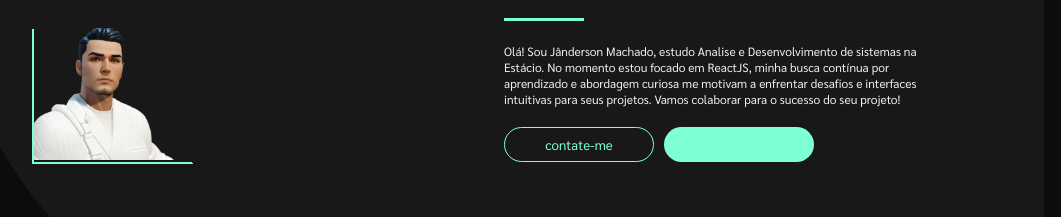
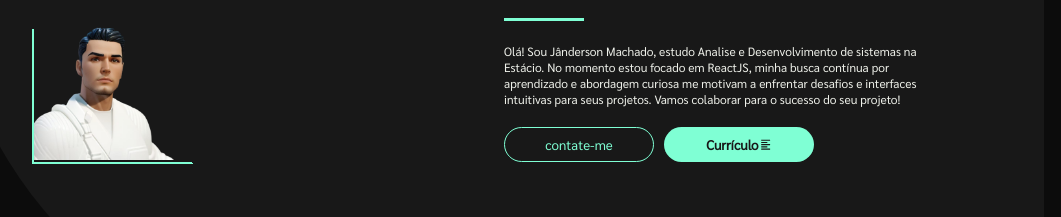
Before and after one commit to jotaMch/Portfolio_Jm, a React (Vite) app: page / in a window 1280 px wide. Shown: the part 923-1140 px from the top of the page, without its empty margins (146-1207 px from the left). Built offline with nearby package versions, Linux system fonts and the light colour scheme.

Commit message:
atualizando icon

```diff
--- a/src/components/About.jsx
+++ b/src/components/About.jsx
@@ -28,11 +28,12 @@ function About() {
                                         contate-me
                                     </button>
                                     <button class="button__curriculo">
-
+                                        <a href={CvDocx} >
+                                            <div class="text">Currículo< BiAlignLeft /></div>
                                             <span class="icon">
                                                 <svg xmlns="http://www.w3.org/2000/svg" aria-hidden="true" role="img" width="2em" height="2em" preserveAspectRatio="xMidYMid meet" viewBox="0 0 24 24"><path fill="none" stroke="currentColor" stroke-linecap="round" stroke-linejoin="round" stroke-width="2" d="M12 15V3m0 12l-4-4m4 4l4-4M2 17l.621 2.485A2 2 0 0 0 4.561 21h14.878a2 2 0 0 0 1.94-1.515L22 17"></path></svg>
                                             </span>
-
+                                        </a>
                                     </button>
                                 </div>
                         </div>
--- a/src/components/Educacao.jsx
+++ b/src/components/Educacao.jsx
@@ -45,6 +45,12 @@ const EducacaoText = styled.p `
     align-items: center;
     color: #fff;
     padding-top: 180px;
+
+    nav {
+        @media (max-width: 768px) {
+            width: 90%;
+        }
+    }
 
     @media (max-width: 768px) {
         flex-direction: column;
--- a/src/styles/main.css
+++ b/src/styles/main.css
@@ -15,6 +15,10 @@ h3 {
 
 body {
   background-color: rgb(12, 12, 12);
+ /*  background-repeat: no-repeat;
+  background-size: cover;
+  height: 80vh;
+  background-image: url(https://cdn.pixabay.com/photo/2018/01/17/20/22/analytics-3088958_1280.jpg); */
 }
 
 
@@ -55,7 +59,7 @@ header li {
   justify-content: center;
   align-items: center;
   height: 80vh;
-  background-color: rgb(24, 24, 24);;
+  background-color: rgb(24, 24, 24)
 }
 
 
```
